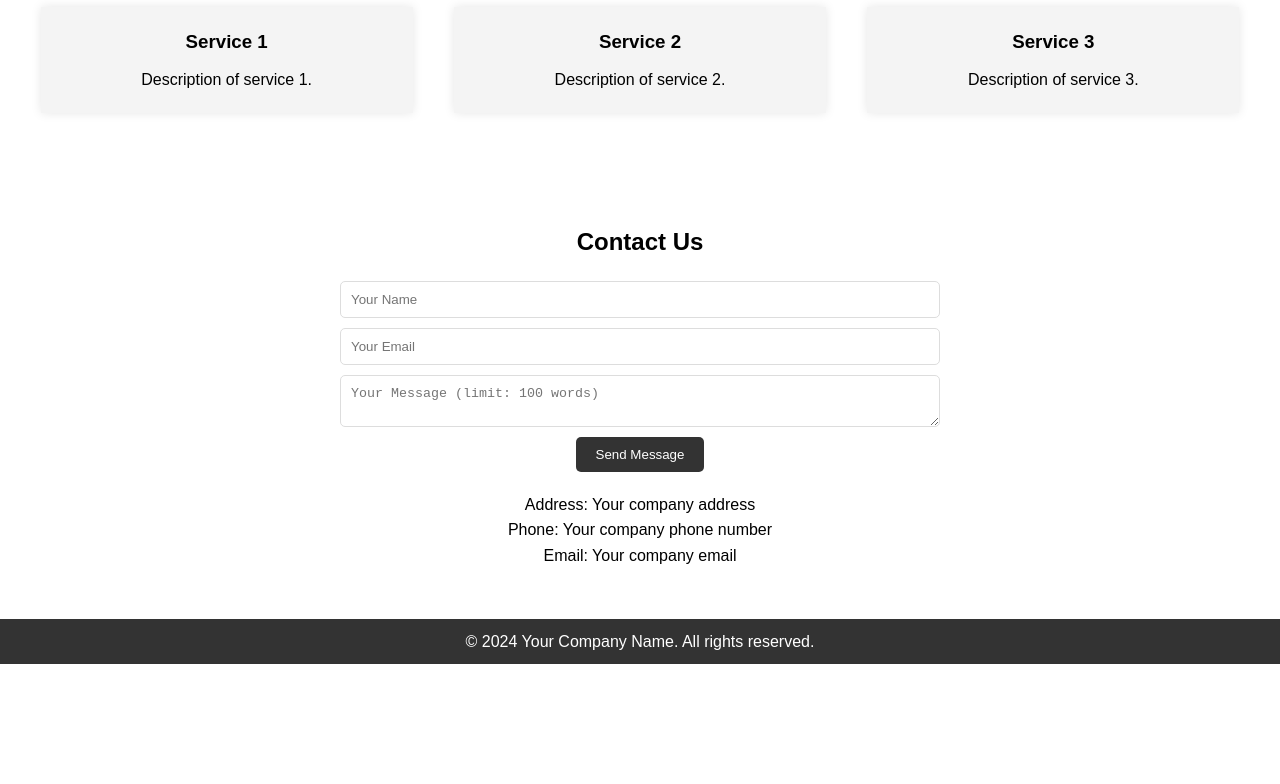
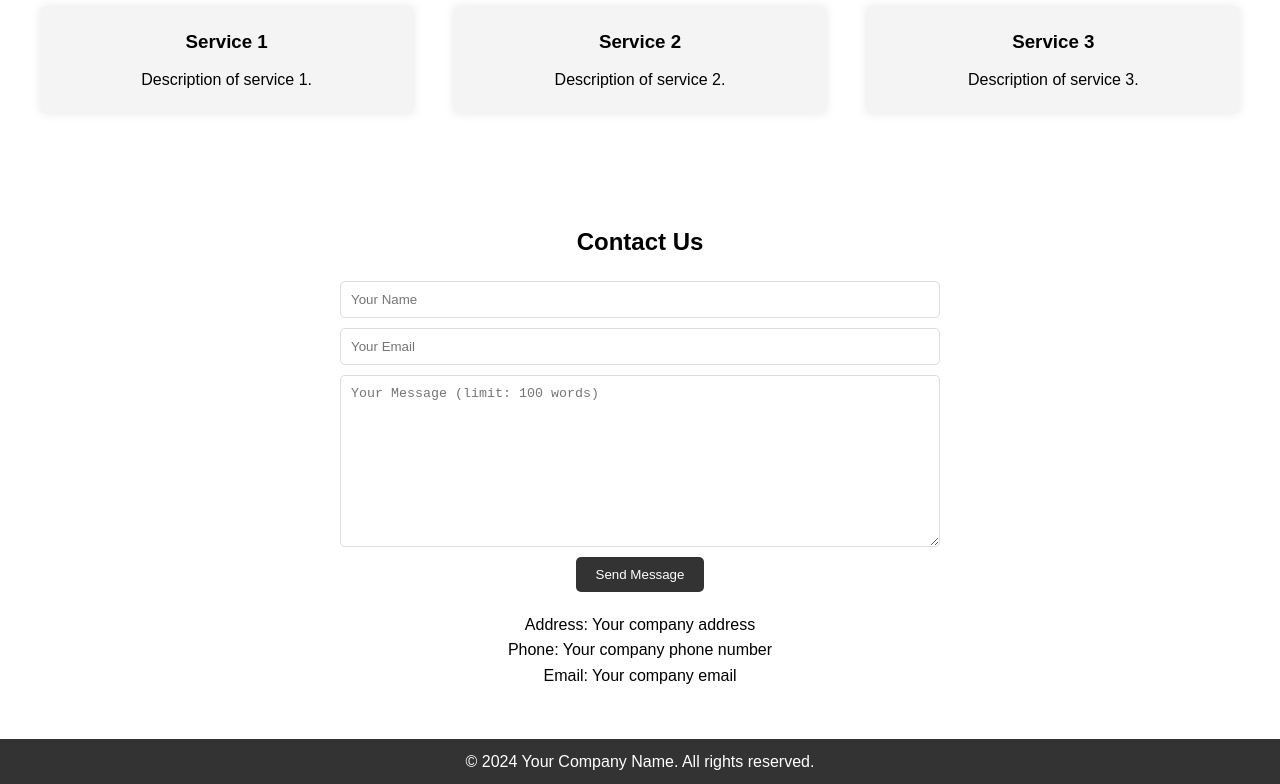
Before and after one commit to elitebinary/webdesign1, a plain HTML site: page index.html in a window 1280 px wide. Shown: the part 1201-1985 px from the top of the page. Before the commit the page ends 1865 px from the top, so only its background shows below. Drawn offline with Linux system fonts and the light colour scheme.

Commit message:
Update index.html

```diff
--- a/index.html
+++ b/index.html
@@ -70,7 +70,7 @@
         <form action="submit_form.php" method="post">
             <input type="text" name="name" placeholder="Your Name" required>
             <input type="email" name="email" placeholder="Your Email" required>
-            <textarea name="message" id="textBox" oninput="limitWords(event)" placeholder="Your Message (limit: 100 words)" required></textarea>
+            <textarea name="message" id="textBox" rows="10" oninput="limitWords(event)" placeholder="Your Message (limit: 100 words)" required></textarea>
             <button type="submit">Send Message</button>
         </form>
         <div class="contact-info">
```
